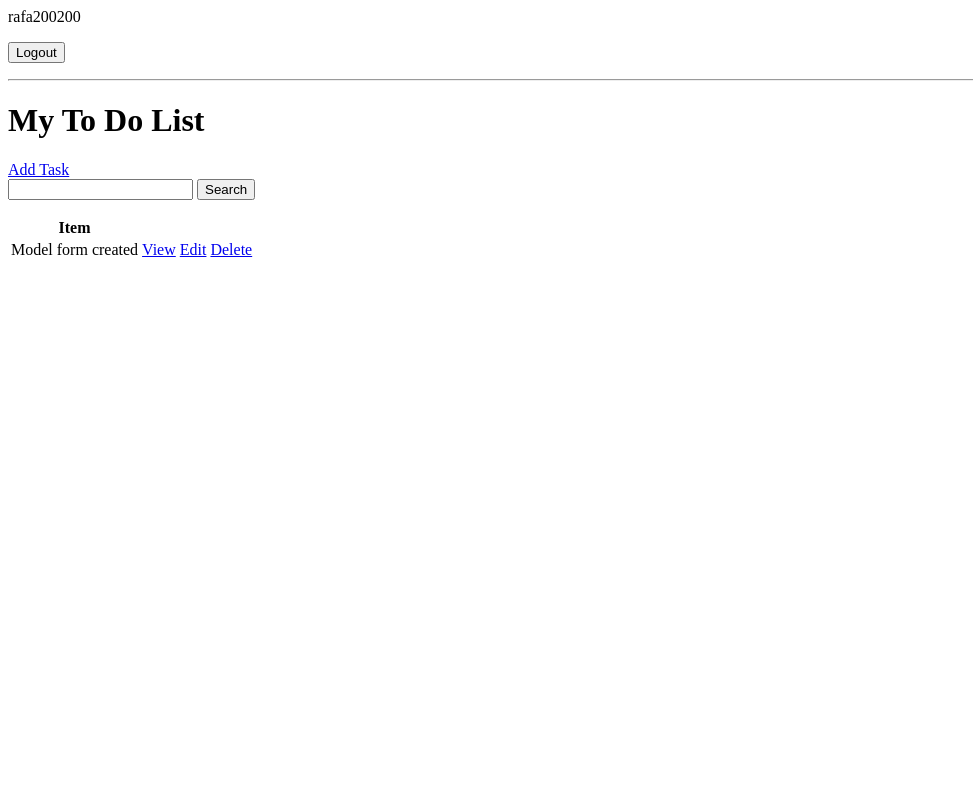
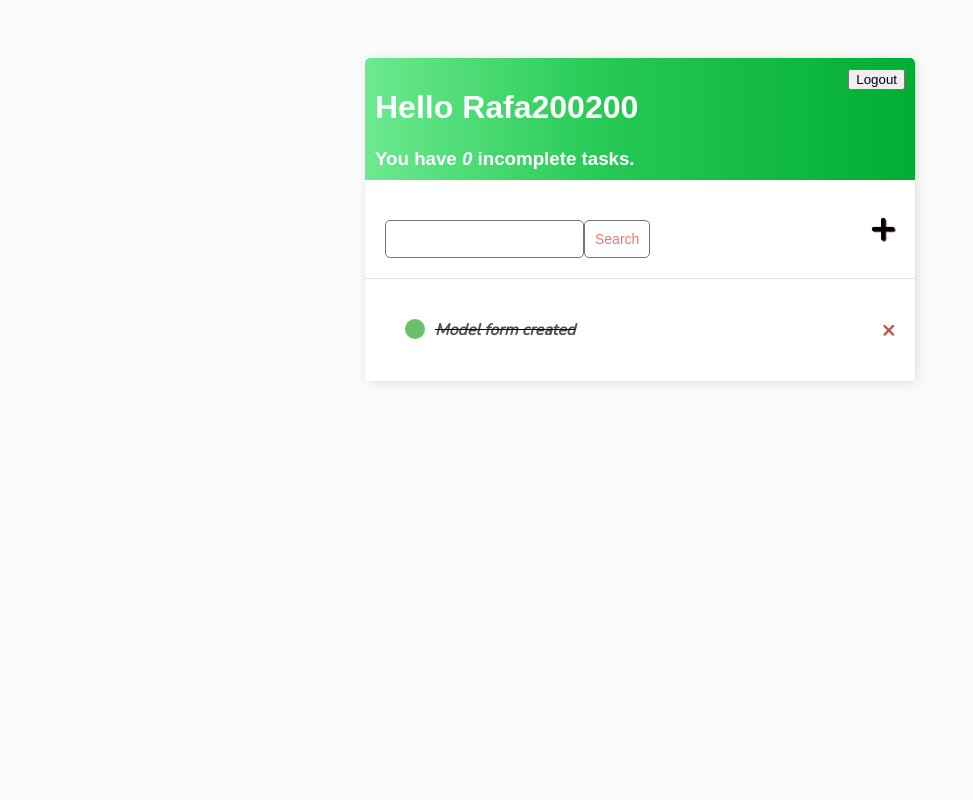
Before and after one commit to Rafa200200/ToDo_List-with-DjangoModels, a Django app: page / in a window 1280 px wide. Shown: the whole page, without its empty margins (0-973 px from the left). Run offline with Django 5.2, Linux system fonts and the light colour scheme; a user stored in the database is signed in; data comes from the database, SQL or seed files in the repository; both versions use the stored data as it was after the commit.

Commit message:
Styling
Make the visual looks good with some CSS, probably the last commit. The project is done.

```diff
--- /dev/null
+++ b/base/templates/base/main.html
@@ -0,0 +1,167 @@
+<!DOCTYPE html>
+
+<html>
+    <head>
+        <meta charset="utf-8">
+        <meta http-equiv="X-UA-Compatible" content="IE=edge">
+        <title>To Do Items</title>
+        <meta name="description" content="">
+        <meta name="viewport" content="width=device-width, initial-scale=1">
+
+        <link rel="preconnect" href="https://fonts.googleapis.com">
+        <link rel="preconnect" href="https://fonts.gstatic.com" crossorigin>
+        <link href="https://fonts.googleapis.com/css2?family=Nunito:wght@200&family=Poppins:wght@300;400;500;600&display=swap" rel="stylesheet">
+
+        <style>
+            body{
+                background-color:#FAFAFA;
+                font-family: "Nunito", sans-serif;
+                padding-top: 50px;
+            }
+
+            h1,
+            h2,
+            h3,
+            h4,
+            h5,
+            h6
+                {
+                font-family: 'Raleway', sans-serif;
+            }
+
+            a,
+            p
+                {
+                color: #4b5156
+            }
+
+            a   {
+                font-weight: 600;
+            }
+
+            .container{
+                max-width: 550px;
+                margin: auto;
+                background-color: #fff;
+                -webkit-box-shadow: 2px 2px 13px -4px rgba(0, 0, 0, 0.21);
+                box-shadow: 2px 2px 13px -4px rgba(0, 0, 0, 0.21);
+            }
+
+            .header-bar {
+            display: flex;
+            justify-content: space-between;
+            color: #fff;
+            padding: 10px;
+            border-radius: 5px 5px 0 0;
+            background: linear-gradient(90deg, #6de990 0%, #26ca54 43%, #01ad32 100%);
+            }
+
+            .header-bar a {
+            color: rgb(247, 247, 247);
+            text-decoration: none;
+            }
+
+            .task-wrapper {
+            display: flex;
+            align-items: center;
+            justify-content: space-between;
+            padding: 20px;
+            background-color: #fff;
+            border-top: 1px solid #dfe4ea;
+            overflow: hidden;
+            }
+
+            .task-title {
+            display: flex;
+            padding: 20px;
+            }
+
+            .task-title a {
+            text-decoration: none;
+            color: #4b5156;
+            margin-left: 10px;
+            }
+
+            .task-complete-icon {
+            height: 20px;
+            width: 20px;
+            background-color: rgb(105, 192, 105);
+            border-radius: 50%;
+            }
+
+            .task-incomplete-icon {
+            height: 20px;
+            width: 20px;
+            background-color: rgb(218, 218, 218);
+            border-radius: 50%;
+            }
+
+            .delete-link {
+            text-decoration: none;
+            font-weight: 900;
+            color: #cf4949;
+            font-size: 22px;
+            line-height: 0;
+            padding: 20px 0px;
+            }
+
+            #add-link {
+            color: #000000;
+            text-decoration: none;
+            font-size: 42px;
+            text-shadow: 1px 1px #81413b;
+            }
+
+            #search-add-wrapper {
+            display: flex;
+            justify-content: space-between;
+            align-items: center;
+            padding: 20px;
+            }
+
+            input[type=text],
+            input[type=password],
+            textarea {
+            border: 1px solid #757575;
+            border-radius: 5px;
+            padding: 10px;
+            width: 90%;
+            }
+
+            label {
+            padding-top: 10px !important;
+            display: block;
+            }
+
+            ::placeholder {
+            font-weight: 300;
+            opacity: 0.5;
+            }
+
+            .button {
+            border: 1px solid #757575;
+            background-color: #FFF;
+            color: #EB796F;
+            padding: 10px;
+            font-size: 14px;
+            border-radius: 5px;
+            cursor: pointer;
+            text-decoration: none;
+            }
+
+            .card-body {
+            padding: 20px;
+            }
+
+        </style>
+    </head>
+    <body>
+
+        <div class="container">
+            {% block content %}
+
+            {% endblock content %}
+        </div>
+
+    </body>
+</html>
--- a/base/templates/base/task_list.html
+++ b/base/templates/base/task_list.html
@@ -1,36 +1,52 @@
-{% if request.user.is_authenticated %}
-    <p>{{ request.user }}</p>
+{% extends 'base/main.html' %}
+{% block content %}
+
+<div class="header-bar">
+    <div>
+        <h1>Hello {{request.user|title}}</h1>
+        <h3 style="margin: 0;">You have <i>{{count}}</i> incomplete task{{ count|pluralize:"s" }}.</h3>
+    </div>
+    {% if request.user.is_authenticated %}
+
     <form action="{% url 'logout' %}" method="post">
         {% csrf_token %}
         <button type="submit">Logout</button>
     </form>
-{% else %}
+    {% else %}
     <a href="{% url 'login' %}">Login</a>
-{% endif %}
+    {% endif %}
+</div>
 
-<hr>
-<h1>My To Do List</h1>
+<div id="search-add-wrapper">
+    <form method="GET" style="margin-top: 20px;display: flex;">
+        <input type="text" name="search-area" value="{{search_input}}">
+        <input class="button" type="submit" value="Search">
+    </form>
+    <a id="add-link" href="{% url 'task-create' %}">&#x2b;</a>
+</div>
 
-<a href="{% url 'task-create' %}">Add Task</a>
 
-<form method="GET">
-    <input type="text" name="search-area" value="{{search_input}}">
-    <input type="submit" value="Search">
-</form>
+<div class="task-items-wrapper">
+    {% for task in tasks %}
+    <div class="task-wrapper">
+        {% if task.complete %}
+        <div class="task-title">
+            <div class="task-complete-icon"></div>
+            <i><s><a href="{% url 'task-update' task.id %}">{{task}}</a></s></i>
+        </div>
+        <a class="delete-link" href="{% url 'task-delete' task.id %}">&#215;</a>
+        {% else  %}
+        <div class="task-title">
+            <div class="task-incomplete-icon"></div>
+            <a href="{% url 'task-update' task.id %}">{{task}}</a>
+        </div>
+        <a class="delete-link" href="{% url 'task-delete' task.id %}">&#215;</a>
+        {% endif %}
+    </div>
 
-<table>
-    <tr>
-        <th>Item</th>
-        <th></th>
-    </tr>
-    {% for task in tasks %}
-    <tr>
-        <td>{{task.title}}</td>
-        <td><a href="{% url 'task' task.id %}">View</a></td>
-        <td><a href="{% url 'task-update' task.id %}">Edit</a></td>
-        <td><a href="{% url 'task-delete' task.id %}">Delete</a></td>
-    </tr>
     {% empty %}
     <h3>No items in list!</h3>
     {% endfor %}
-</table>
+</div>
+
+{% endblock content %}
```
Also changed, not shown: base/templates/base/login.html (+15 -7 lines), base/templates/base/register.html (+22 -6 lines), base/templates/base/task_confirm_delete.html (+18 -6 lines), base/templates/base/task_form.html (+16 -7 lines), db.sqlite3.
